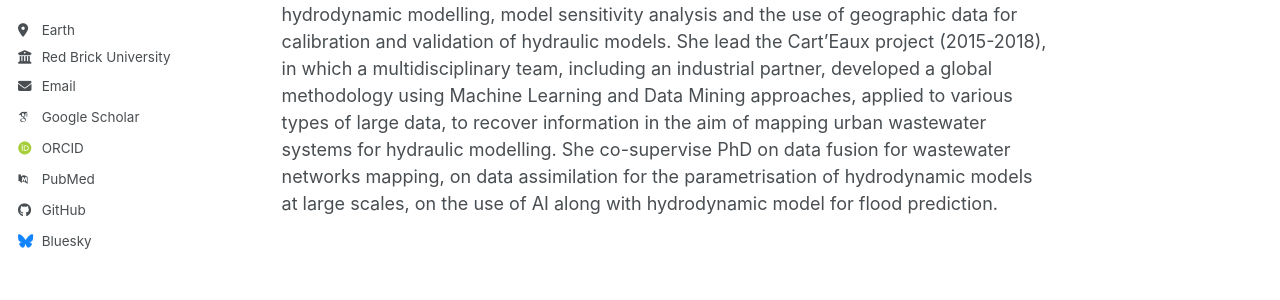
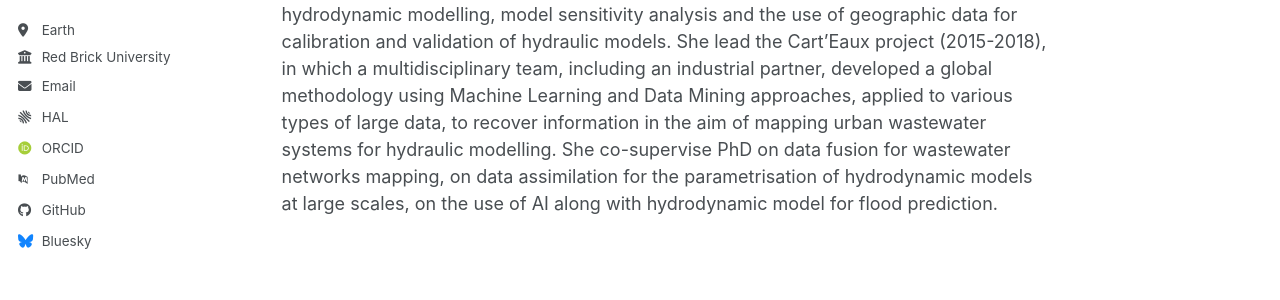
Before and after one commit to caroledelenne/caroledelenne.github.io, a Jekyll site: the page built from _pages/about.md, in a window 1280 px wide. Shown: the part 358-658 px from the top of the page. Built offline with Jekyll 4.4.1, drawn with Linux system fonts in a browser that asks for light colours; some web fonts are replaced; a script bundle is joined from its source files by our own code; library files that are not in the unit come from our copies.

Commit message:
add hal link

```diff
--- a/_config.yml
+++ b/_config.yml
@@ -35,7 +35,8 @@ author:
   # Academic websites
   academia         : # URL
   arxiv            : # URL - Update with the correct link to your profile
-  googlescholar    : "https://scholar.google.com/citations?user=PS_CX0AAAAAJ"
+  googlescholar    : #
+  hal              : https://cv.hal.science/carole-delenne
   inspire-hep      : # URL
   impactstory      : # URL
   orcid            : "https://orcid.org/yourorcidurl"
--- a/_includes/author-profile.html
+++ b/_includes/author-profile.html
@@ -43,6 +43,9 @@
       {% endif %}
       {% if author.arxiv %}
         <li><a href="{{ author.arxiv }}"><i class="ai ai-arxiv ai-fw icon-pad-right"></i>arXiv</a></li>
+      {% endif %}
+      {% if author.hal %}
+        <li><a href="{{ author.hal }}"><i class="ai ai-hal ai-fw icon-pad-right"></i>HAL</a></li>
       {% endif %}
       {% if author.googlescholar %}
         <li><a href="{{ author.googlescholar }}"><i class="ai ai-google-scholar ai-fw icon-pad-right"></i>Google Scholar</a></li>
--- a/_pages/publications.html
+++ b/_pages/publications.html
@@ -6,7 +6,7 @@ author_profile: true
 ---
 
 {% if site.author.googlescholar %}
-  <div class="wordwrap">You can also find my articles on <a href="{{site.author.googlescholar}}">my Google Scholar profile</a>.</div>
+  <div class="wordwrap">La liste de mes articles et certaines de mes communications sont disponibles <a href="{{site.author.hal}}">mon CV HAL</a>.</div>
 {% endif %}
 
 {% include base_path %}
```
